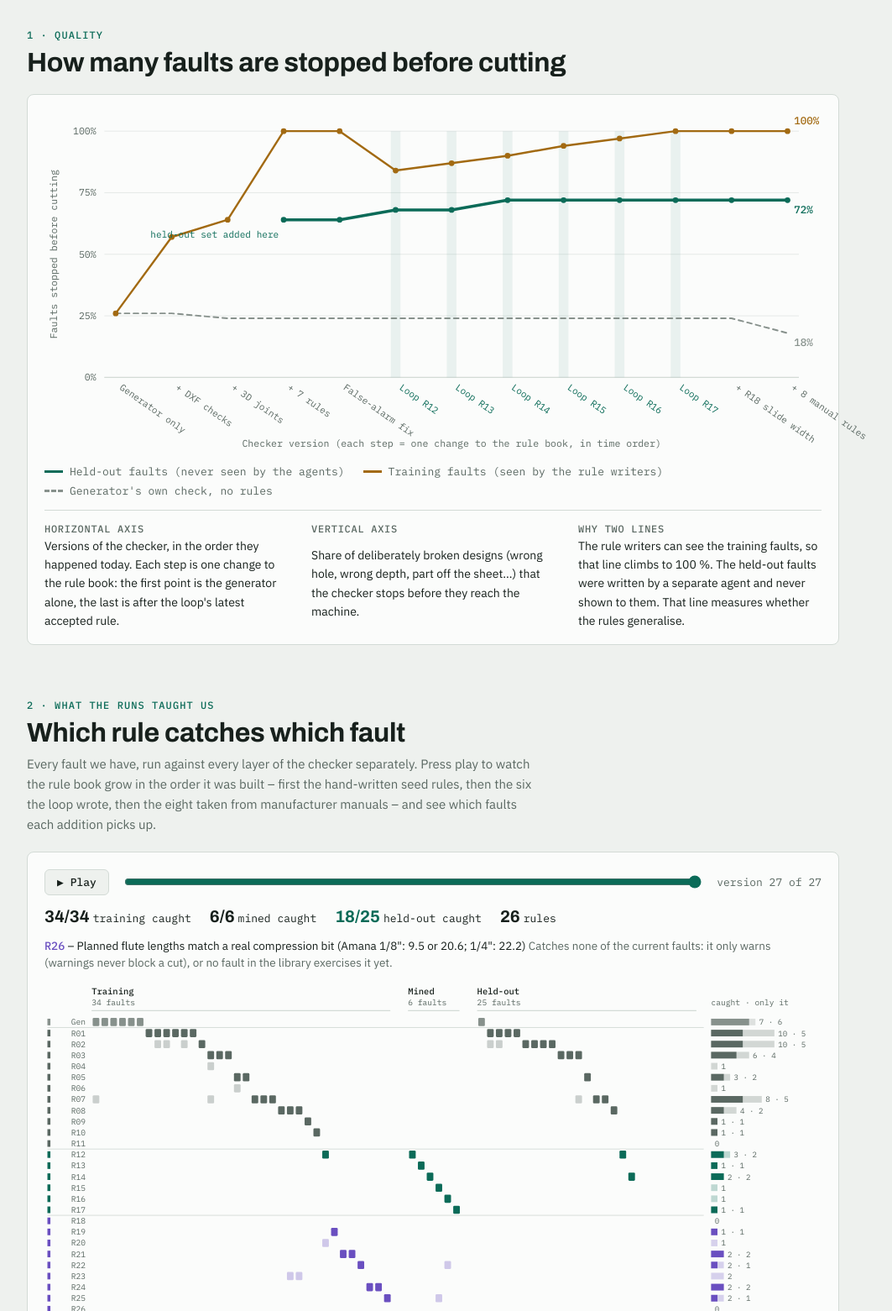
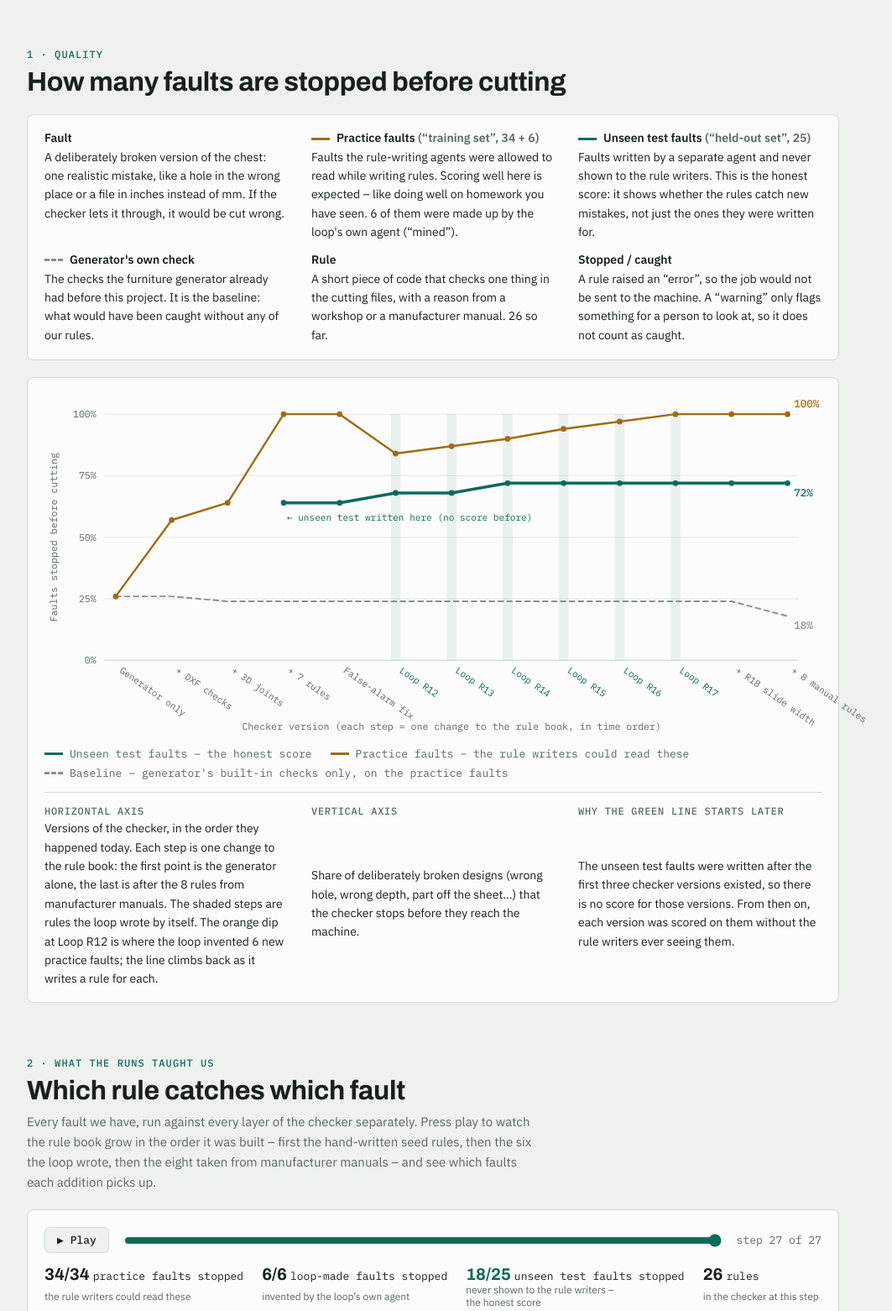
Before and after one commit to markus1123/cut-ready-checker, a plain HTML site: page site/index.html in a window 1280 px wide. Shown: the part 2580-4141 px from the top of the page at 84% size, without its empty margins (124-1187 px from the left). Drawn offline with nearby package versions, Linux system fonts and the light colour scheme.

Commit message:
Restore site/index.html from a85d4a7 (8b87370 overwrote it with an older copy)
Co-Authored-By: Claude Opus 5.5 <noreply@anthropic.com>

```diff
--- a/site/index.html
+++ b/site/index.html
@@ -118,6 +118,12 @@ td.id { font: 500 13px var(--mono); white-space: nowrap; }
 .tip { position: fixed; z-index: 10; max-width: 340px; pointer-events: none; background: var(--fg); color: var(--bg); padding: 10px 12px;
   border-radius: 6px; font-size: 13px; line-height: 1.45; opacity: 0; transition: opacity .1s; }
 .tip b { font-family: var(--mono); font-weight: 500; }
+.gloss { padding: 18px 20px; display: grid; grid-template-columns: repeat(auto-fit, minmax(280px, 1fr)); gap: 12px 28px; }
+.gloss div { display: block; font-size: 14px; }
+.gloss b { display: block; margin-bottom: 3px; font: 600 14px var(--body); }
+.gloss .sw, .gloss .dot { margin-right: 8px; vertical-align: middle; }
+.counts > span { display: grid; gap: 0; }
+.counts small { font: 12px var(--body); color: var(--mute); max-width: 26ch; }
 .lessons { display: grid; grid-template-columns: repeat(auto-fit, minmax(220px, 1fr)); gap: 14px; align-items: start; }
 .lesson { padding: 16px; display: grid; gap: 6px; align-content: start; border-top: 3px solid var(--accent); }
 .lesson .big { font: 800 34px/1 var(--display); font-stretch: 75%; }
@@ -155,7 +161,7 @@ td.id { font: 500 13px var(--mono); white-space: nowrap; }
     <div class="explain">
       <div class="card"><span class="n">1</span><h3>Break it on purpose</h3>
         <p>We write <i>faults</i>: small, realistic mistakes injected into a good design – a slide hole 12 mm too low, a pocket drilled through the face, an inch/mm mix-up in the file. Each fault is a test question with a known answer: “this must not be cut”.</p>
-        <span class="term">train 34 · mined 6 · held-out 25 · known-good 7</span></div>
+        <span class="term">34 practice · 6 loop-made · 25 unseen test · 7 known-good</span></div>
       <div class="card"><span class="n">2</span><h3>Rules are plain code</h3>
         <p>A rule is a short Python check with a number and a reason from the workshop or a manufacturer: “Minifix housing in 19 mm board is 14.0 mm deep (Häfele p 7.13)”. No AI judges a design at check time – the same files always get the same answer.</p>
         <span class="term">26 rules · each one tested against every fault</span></div>
@@ -163,7 +169,7 @@ td.id { font: 500 13px var(--mono); white-space: nowrap; }
         <p>Recursive self-improvement, kept small and safe: one agent <b>mines</b> new faults from real failure modes, another <b>writes</b> a rule for one the checker misses, and a fixed <b>gate</b> keeps the rule only if it catches that fault, breaks nothing that was already caught, and raises zero false alarms on the known-good designs.</p>
         <span class="term">6 of 6 loop rules accepted · every one is a git commit</span></div>
       <div class="card"><span class="n">4</span><h3>Honest scoring</h3>
-        <p>The rule writers can read the training faults, so they will always ace those. The <b>held-out</b> faults were written by a separate red-team agent and never shown to them – that score is the one that says whether the rules generalise. The <b>known-good</b> designs catch rules that are too strict.</p>
+        <p>The rule writers can read the training faults, so they will always ace those. The <b>held-out</b> faults (the unseen test) were written by a separate red-team agent and never shown to them – that score is the one that says whether the rules generalise. The <b>known-good</b> designs catch rules that are too strict.</p>
         <span class="term">Caught = stopped with an error. Warnings do not count.</span></div>
       <div class="card"><span class="n">5</span><h3>Then optimise the cost</h3>
         <p>With a trustworthy checker, a hill-climbing optimizer can try hundreds of material and layout choices and keep only those the checker passes. The look stays fixed; only the hidden boards, column count and nesting change.</p>
@@ -173,17 +179,25 @@ td.id { font: 500 13px var(--mono); white-space: nowrap; }
 
   <section>
     <div class="head"><div class="eyebrow">1 · Quality</div><h2>How many faults are stopped before cutting</h2></div>
+    <div class="card gloss">
+      <div><b>Fault</b>A deliberately broken version of the chest: one realistic mistake, like a hole in the wrong place or a file in inches instead of mm. If the checker lets it through, it would be cut wrong.</div>
+      <div><b><i class="sw" style="border-color:var(--train)"></i>Practice faults <span class="mute">(“training set”, 34 + 6)</span></b>Faults the rule-writing agents were allowed to read while writing rules. Scoring well here is expected – like doing well on homework you have seen. 6 of them were made up by the loop's own agent (“mined”).</div>
+      <div><b><i class="sw" style="border-color:var(--accent)"></i>Unseen test faults <span class="mute">(“held-out set”, 25)</span></b>Faults written by a separate agent and never shown to the rule writers. This is the honest score: it shows whether the rules catch new mistakes, not just the ones they were written for.</div>
+      <div><b><i class="sw dash" style="border-color:var(--base)"></i>Generator's own check</b>The checks the furniture generator already had before this project. It is the baseline: what would have been caught without any of our rules.</div>
+      <div><b>Rule</b>A short piece of code that checks one thing in the cutting files, with a reason from a workshop or a manufacturer manual. 26 so far.</div>
+      <div><b>Stopped / caught</b>A rule raised an “error”, so the job would not be sent to the machine. A “warning” only flags something for a person to look at, so it does not count as caught.</div>
+    </div>
     <div class="card chart">
       <svg id="score" role="img" aria-label="Catch rate per checker version"></svg>
       <div class="legend">
-        <span><i class="sw" style="border-color:var(--accent)"></i>Held-out faults (never seen by the agents)</span>
-        <span><i class="sw" style="border-color:var(--train)"></i>Training faults (seen by the rule writers)</span>
-        <span><i class="sw dash" style="border-color:var(--base)"></i>Generator's own check, no rules</span>
+        <span><i class="sw" style="border-color:var(--accent)"></i>Unseen test faults – the honest score</span>
+        <span><i class="sw" style="border-color:var(--train)"></i>Practice faults – the rule writers could read these</span>
+        <span><i class="sw dash" style="border-color:var(--base)"></i>Baseline – generator's built-in checks only, on the practice faults</span>
       </div>
       <div class="read">
-        <div><b>Horizontal axis</b>Versions of the checker, in the order they happened today. Each step is one change to the rule book: the first point is the generator alone, the last is after the loop's latest accepted rule.</div>
+        <div><b>Horizontal axis</b>Versions of the checker, in the order they happened today. Each step is one change to the rule book: the first point is the generator alone, the last is after the 8 rules from manufacturer manuals. The shaded steps are rules the loop wrote by itself. The orange dip at Loop R12 is where the loop invented 6 new practice faults; the line climbs back as it writes a rule for each.</div>
         <div><b>Vertical axis</b>Share of deliberately broken designs (wrong hole, wrong depth, part off the sheet…) that the checker stops before they reach the machine.</div>
-        <div><b>Why two lines</b>The rule writers can see the training faults, so that line climbs to 100 %. The held-out faults were written by a separate agent and never shown to them. That line measures whether the rules generalise.</div>
+        <div><b>Why the green line starts later</b>The unseen test faults were written after the first three checker versions existed, so there is no score for those versions. From then on, each version was scored on them without the rule writers ever seeing them.</div>
       </div>
     </div>
   </section>
@@ -363,7 +377,7 @@ function axes(W, Hh, m, yTicks, yFmt, y, yTitle, xTitle) {
   }
   // annotate the start of the held-out line
   const hi = H.findIndex(h => h.heldout_n);
-  if (hi >= 0) s += `<text x="${x(hi) - 6}" y="${y(pct(H[hi].heldout_caught, H[hi].heldout_n)) + 22}" text-anchor="end" font-size="11.5" fill="var(--accent)">held-out set added here</text>`;
+  if (hi >= 0) s += `<text x="${x(hi) + 4}" y="${y(pct(H[hi].heldout_caught, H[hi].heldout_n)) + 22}" text-anchor="start" font-size="11.5" fill="var(--accent)">← unseen test written here (no score before)</text>`;
   const svg = $('#score'); svg.setAttribute('viewBox', `0 0 ${W} ${Hh}`); svg.innerHTML = s;
 })();
 
@@ -424,7 +438,8 @@ function axes(W, Hh, m, yTicks, yFmt, y, yTitle, xTitle) {
   const origin = r => r === 'gen' ? 'gen' : meta[r] && meta[r].auto ? 'loop' : (+r.slice(1) >= 18 ? 'manual' : 'seed');
   const col = { gen: 'var(--base)', seed: 'var(--seed)', loop: 'var(--loop)', manual: 'var(--manual)' };
   const name = r => r === 'gen' ? 'Generator’s own check' : r + ' · ' + (meta[r] ? meta[r].desc : '');
-  const SETS = [['train', 'Training'], ['mined', 'Mined'], ['heldout', 'Held-out']];
+  const SETS = [['train', 'Practice'], ['mined', 'Loop-made'], ['heldout', 'Unseen test']];
+  const SUB = { train: 'the rule writers could read these', mined: 'invented by the loop\u2019s own agent', heldout: 'never shown to the rule writers \u2013 the honest score' };
   const catchers = f => layers.filter(l => l === 'gen' ? f.gen : f.rules.includes(l));
   const firstIdx = f => { const c = catchers(f); return c.length ? layers.indexOf(c[0]) : 999; };
   const groups = SETS.map(([k, lab]) => ({ k, lab, rows: A.rows.filter(r => r.set === k).sort((a, b) => firstIdx(a) - firstIdx(b) || a.id.localeCompare(b.id)) }));
@@ -487,13 +502,18 @@ function axes(W, Hh, m, yTicks, yFmt, y, yTitle, xTitle) {
       el.setAttribute('fill', ok ? 'var(--ok)' : 'var(--bad)'); el.setAttribute('fill-opacity', ok ? .85 : .9);
       cnt[f.set] = cnt[f.set] || [0, 0]; cnt[f.set][1]++; if (ok) cnt[f.set][0]++; });
     svg.querySelectorAll('[data-l]').forEach(el => el.style.opacity = +el.dataset.l < v ? 1 : .3);
-    $('#counts').innerHTML = SETS.map(([k, lab]) => cnt[k] ? `<span><b style="color:${k === 'heldout' ? 'var(--accent)' : 'var(--fg)'}">${cnt[k][0]}/${cnt[k][1]}</b>${lab.toLowerCase()} caught</span>` : '').join('')
-      + `<span><b>${v - 1}</b>rules</span>`;
+    $('#counts').innerHTML = SETS.map(([k, lab]) => cnt[k] ? `<span><span><b style="color:${k === 'heldout' ? 'var(--accent)' : 'var(--fg)'}">${cnt[k][0]}/${cnt[k][1]}</b>${lab.toLowerCase()} faults stopped</span><small>${SUB[k]}</small></span>` : '').join('')
+      + `<span><span><b>${v - 1}</b>rules</span><small>in the checker at this step</small></span>`;
     const l = layers[v - 1], o = origin(l);
     const gained = all.filter(f => catchers(f).map(c => layers.indexOf(c)).filter(on)[0] === v - 1);
-    $('#vlab').textContent = `version ${v} of ${layers.length}`;
-    $('#now').innerHTML = `<b style="color:${col[o]}">${l === 'gen' ? 'Generator only' : l}</b> ${l === 'gen' ? '– the checks the generator already had.' : '– ' + (meta[l] ? meta[l].desc : '')}`
-      + (gained.length ? ` <span class="mute">New catches: ${gained.map(f => f.id).join(', ')}.</span>` : total[l] ? ' <span class="mute">No new catches – it backs up rules that already existed.</span>' : ' <span class="mute">Catches none of the current faults: it only warns (warnings never block a cut), or no fault in the library exercises it yet.</span>');
+    $('#vlab').textContent = `step ${v} of ${layers.length}`;
+    const who = { seed: 'a hand-written rule', loop: 'a rule written by the loop agent', manual: 'a rule taken from a manufacturer manual' }[o];
+    $('#now').innerHTML = l === 'gen'
+      ? `<b>Step 1: the generator alone</b> – only the checks it already had built in, before any rules were added.`
+      : `<b>Step ${v}: <span style="color:${col[o]}">${l}</span> added</b>, ${who}. It checks: ${meta[l] ? meta[l].desc : ''}.<br>`
+        + (gained.length ? `<span class="mute">Effect: it stops ${gained.length} fault${gained.length > 1 ? 's' : ''} nothing earlier caught (${gained.map(f => f.id).join(', ')}).</span>`
+          : total[l] ? '<span class="mute">Effect: nothing new – every fault it catches was already stopped by an earlier rule, so it is a backup.</span>'
+          : '<span class="mute">Effect: none on this fault library. Either it only gives warnings (they flag a problem for a person but do not stop the cut, so they are not counted), or none of our broken designs triggers it yet.</span>');
   }
   draw(layers.length);
   ver.addEventListener('input', () => { stop(); draw(+ver.value); });
@@ -529,13 +549,13 @@ function axes(W, Hh, m, yTicks, yFmt, y, yTitle, xTitle) {
   const narrow = loopRules.filter(l => total[l] <= 1).length;
   $('#lessons').innerHTML = `
     <div class="card lesson"><span class="eyebrow">Generalisation</span><span class="big">${hoCaught}/${ho.length}</span>
-      <p>held-out faults caught by rules that never saw them. First caught by: seed rules ${by('seed')}, generator ${by('gen')}, loop ${by('loop')}, manuals ${by('manual')}. Loop rules back up ${loopHelp} of them.</p></div>
+      <p>unseen test faults stopped by rules that never saw them. First caught by: seed rules ${by('seed')}, generator ${by('gen')}, loop ${by('loop')}, manuals ${by('manual')}. Loop rules back up ${loopHelp} of them.</p></div>
     <div class="card lesson" style="border-color:var(--warn)"><span class="eyebrow" style="color:var(--warn)">Single points of failure</span><span class="big">${single}</span>
       <p>faults caught by exactly one layer. Delete that rule and they slip through. ${deep} ${deep === 1 ? 'fault is' : 'faults are'} caught by three or more layers. Most of the checker is one rule deep.</p></div>
     <div class="card lesson" style="border-color:var(--loop)"><span class="eyebrow" style="color:var(--loop)">Loop rules stay narrow</span><span class="big">${narrow}/${loopRules.length}</span>
       <p>loop-written rules catch only the one fault they were written for. Together they stop ${loopHelp} held-out ${loopHelp === 1 ? 'fault' : 'faults'}. The gate checks “caught the target, broke nothing” but not “caught anything else”, so it accepts rules that are correct but specific. Next step: make the gate reward rules that also catch unseen faults.</p></div>
     <div class="card lesson" style="border-color:var(--bad)"><span class="eyebrow" style="color:var(--bad)">Blind spots</span><span class="big">${miss.length}</span>
-      <p>held-out faults nothing catches yet:</p><ul>${miss.map(f => `<li>${f.title.replace(/</g, '&lt;')}</li>`).join('')}</ul></div>
+      <p>unseen test faults nothing stops yet:</p><ul>${miss.map(f => `<li>${f.title.replace(/</g, '&lt;')}</li>`).join('')}</ul></div>
     <div class="card lesson" style="border-color:var(--manual)"><span class="eyebrow" style="color:var(--manual)">Lesson about the tests</span><span class="big">h19</span>
       <p>When the Minifix depth was corrected to 14.0 mm, one held-out fault quietly stopped doing anything – it edited a file layer named after the old 13.5 mm depth. The score dropped for the wrong reason. The harness now refuses any fault that changes nothing.</p></div>`;
 })();
```
